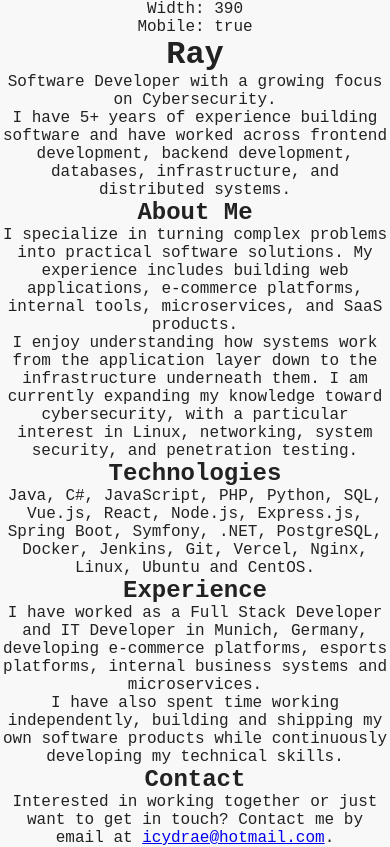
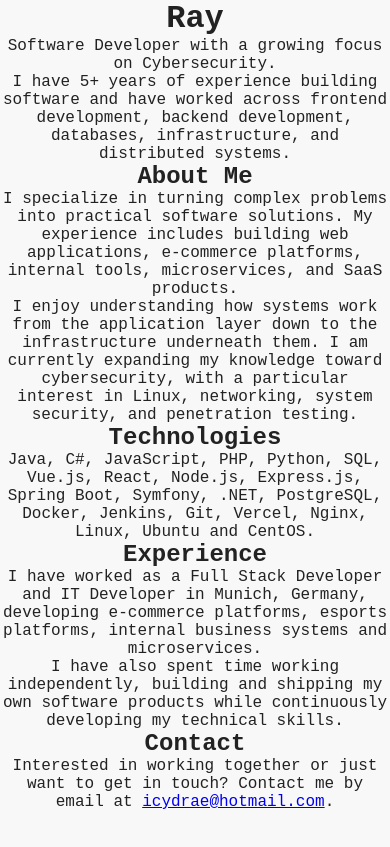
Before and after one commit to IcyDrae/website, a Vue app: page / in a window 390 px wide. Built offline with nearby package versions, Linux system fonts and the light colour scheme; a web font is replaced by a local one.

Commit message:
testing mobile again

```diff
--- a/src/App.vue
+++ b/src/App.vue
@@ -1,6 +1,4 @@
 <template>
-      <p>Width: {{ windowWidth }}</p>
-    <p>Mobile: {{ isMobile }}</p>
   <Mobile v-if="isMobile"></Mobile>
   <div v-else class="desktop">
     <NavigationBar></NavigationBar>
@@ -40,7 +38,7 @@
   methods: {
     checkScreenSize() {
       this.windowWidth = window.innerWidth
-      this.isMobile = window.innerWidth < 768;
+      this.isMobile = window.innerWidth < 1000;
     }
   }
 };
```
